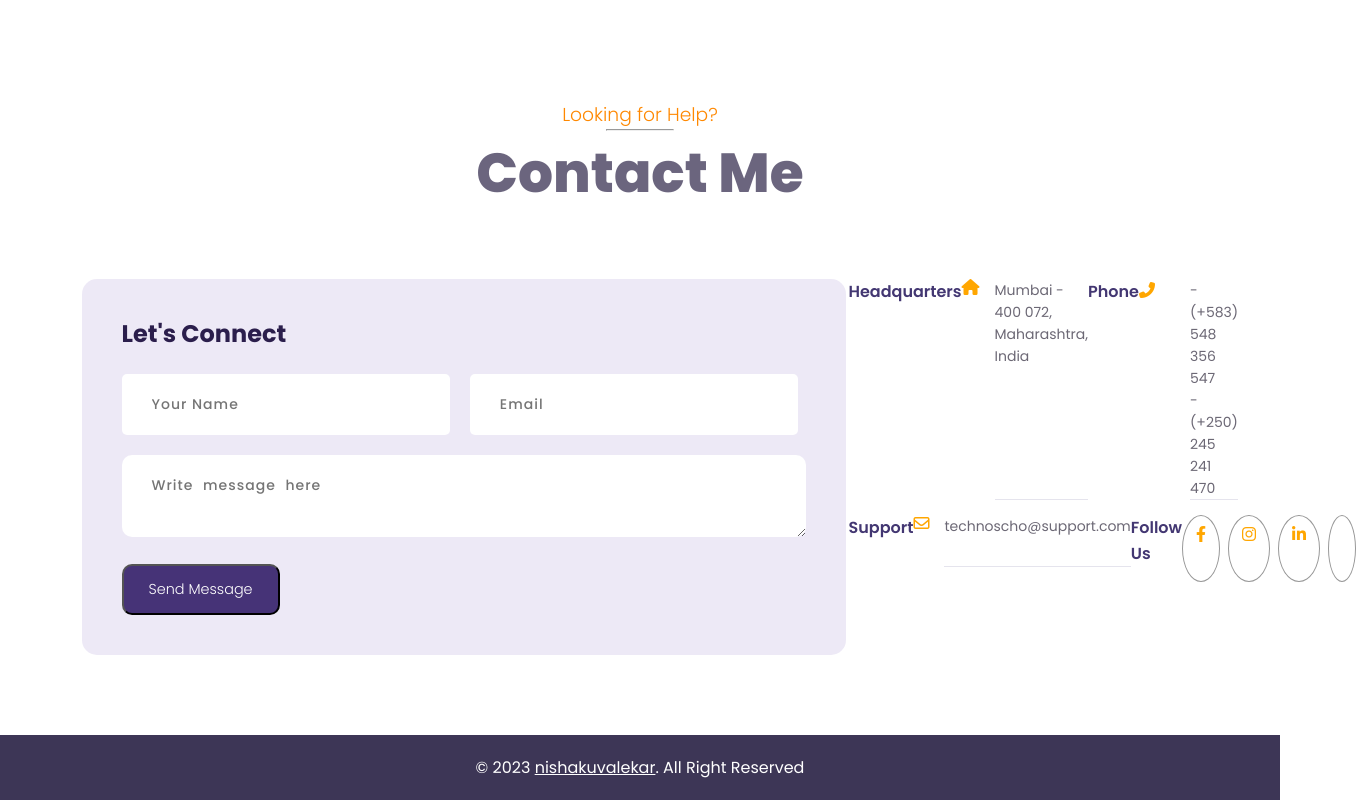
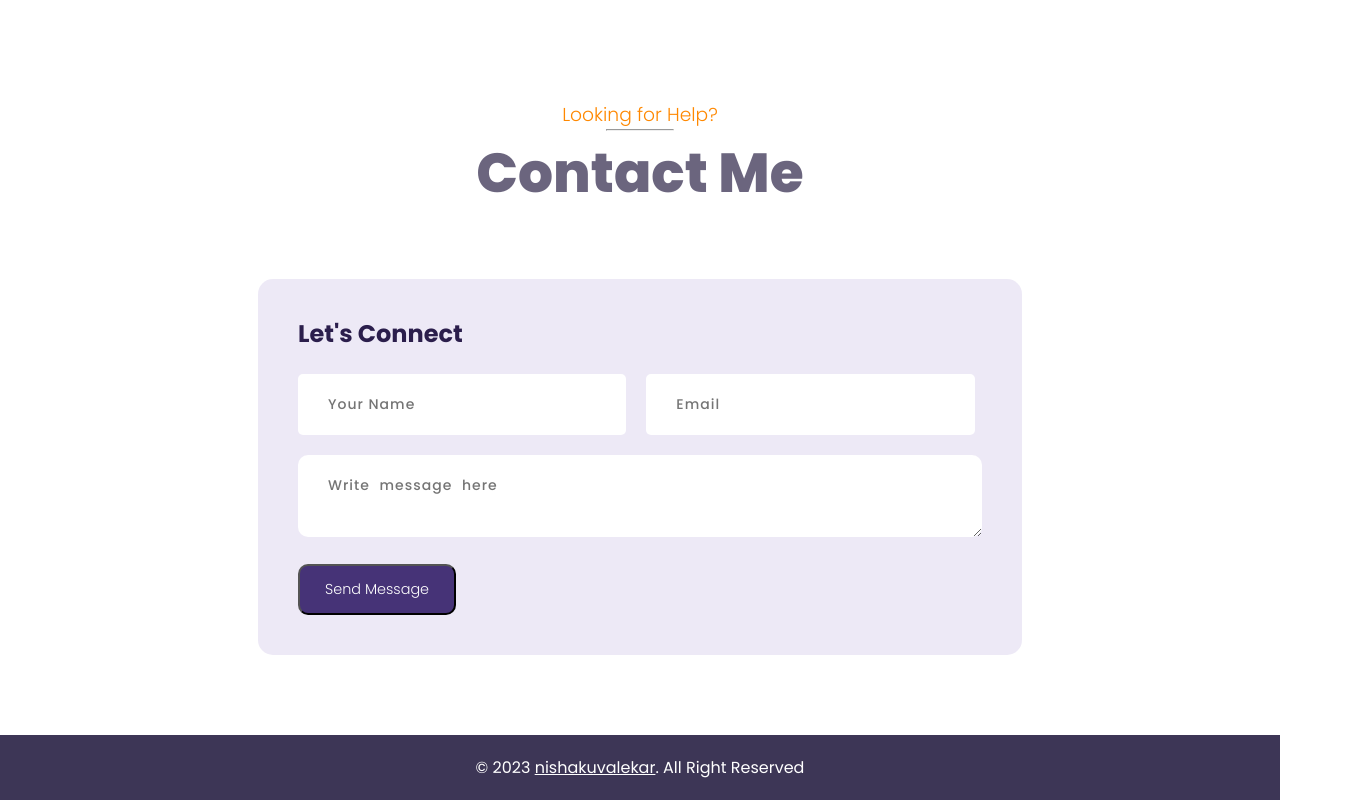
Before and after one commit to nishakuvalekar25/CODSOFT, a plain HTML site: page Personal Porfolio/index.html in a window 1280 px wide. Shown: the part 2983-3783 px from the top of the page, 1364 px wide, since content can reach past the window. Drawn offline with Linux system fonts and the light colour scheme.

Commit message:
Update index.html

```diff
--- a/Personal Porfolio/index.html
+++ b/Personal Porfolio/index.html
@@ -270,49 +270,10 @@
                     <button type="submit" value="button" id="submit">Send Message</button>
                 </form>
             </div>
-            <div class="getin">
-                <!-- <h2>Contact Me</h2> -->
-                <div class="getin-details">
-                    <div class="getin-1">
-                        <h3>Headquarters</h3>
-                        <div>
-                            <i class="fa-solid fa-house" style="color: #ffa600;"></i>
-                            <p>Mumbai - 400 072, Maharashtra, India </p>
-                        </div>
-                        <h3>Phone</h3>
-                        <div>
-                            <i class="fas fa-phone-alt
-                                            get"></i>
-                            <p>- (+583) 548 356 547 <br>- (+250)
-                                245 241 470</p>
-                        </div>
-                    </div>
-
-
-                    <div class="getin-2">
-                        <h3>Support</h3>
-                        <div>
-                            <i class="fa-regular fa-envelope" style="color: #ffa600;"></i>
-                            <p>technoscho@support.com</p>
-                        </div>
-                        <h3>Follow Us</h3>
-                        <div class="pro-links">
-                            <i class="fab fa-facebook-f"></i>
-                            <i class="fab fa-instagram"></i>
-                            <i class="fab fa-linkedin-in"></i>
-                            <i class="fa-brands fa-x-twitter"></i>
-                        </div>
-                    </div>
-
-                </div>
-            </div>
-
 
         </div>
     </div>
     </section>
-
-
     <!--
     - #FOOTER
   -->
@@ -324,7 +285,6 @@
         &copy; 2023 <a href="#" class="copyright-link">nishakuvalekar</a>. All Right Reserved
       </p>
     </div>
-
   </footer>
 
     <script src="script.js"></script>
```
